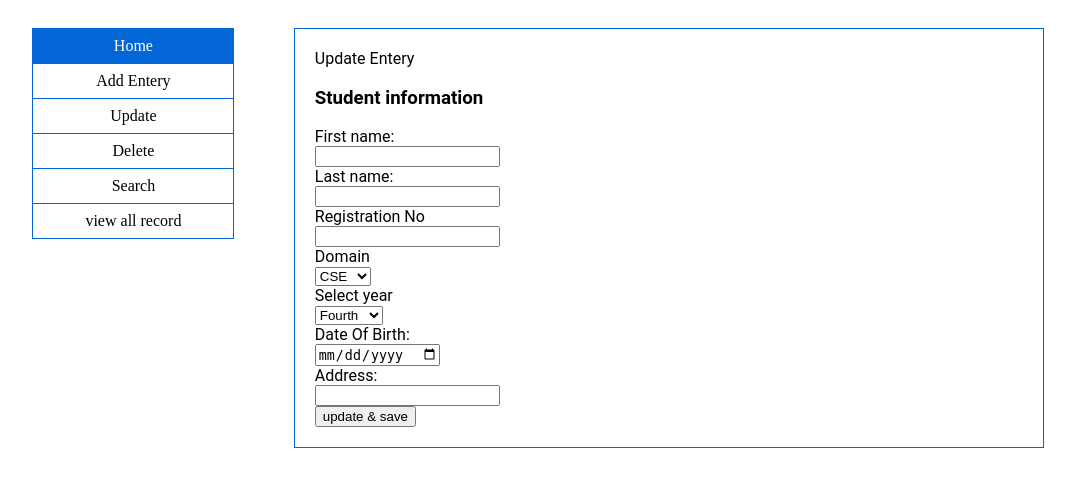
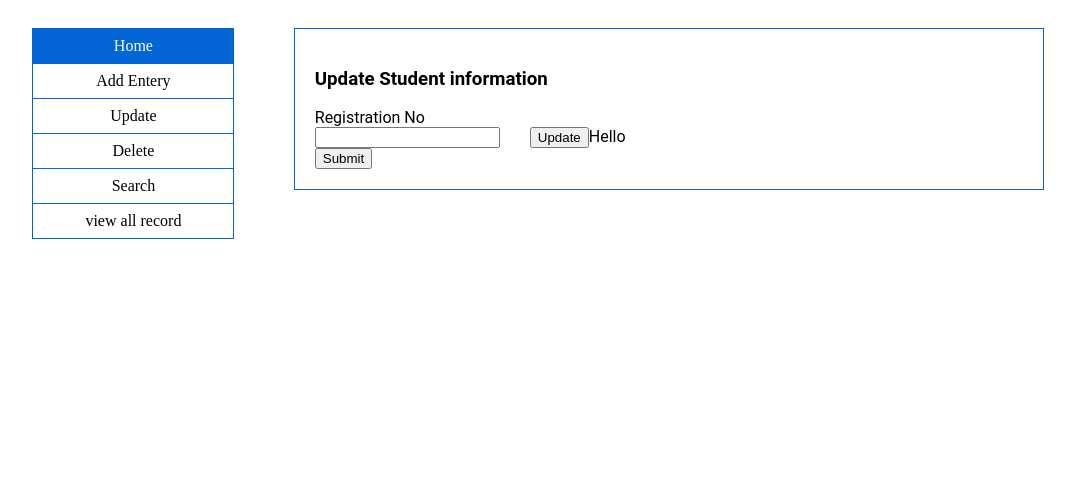
Before and after one commit to mazharul-miraz/student-information-system, a Flask app: page /update in a window 1280 px wide. Shown: the top 487 px of the page, without its empty margins (102-1177 px from the left). Run offline with Flask 2, Linux system fonts and the light colour scheme.

Commit message:
add super admin

```diff
--- a/app.py
+++ b/app.py
@@ -48,9 +48,12 @@ def Insertdata(request):
     return redirect('/')
 
 
-@app.route('/update')
+@app.route('/update', methods=['POST', 'GET'])
 def update():
-    return render_template('update.html')
+    if request.method == 'POST':
+        return SearchResult(request)
+    else:
+        return render_template('update.html')
 
 
 @app.route('/delete', methods=['POST', 'GET'])
@@ -106,5 +109,10 @@ def viewall():
     return render_template('viewall.html', user=user_list)
 
 
+@app.route('/sudo')
+def sudo():
+    return render_template('sudo.html')
+
+
 if __name__ == '__main__':
     app.run(debug=True)
--- a/static/style.css
+++ b/static/style.css
@@ -1,9 +1,6 @@
+body {}
 
-body{
-
-}
-
-.app-view{
+.app-view {
   overflow: hidden;
   /*	border:1px solid #0366D6;*/
   width: 80%;
--- a/templates/update.html
+++ b/templates/update.html
@@ -20,44 +20,38 @@
 			</ul>
 		</div>
 		<div class="content-bar">
-
-			<span>Update Entery</span>
-
-			<h3>Student information</h3>
-			<form action="">
-				First name:<br>
-				<input type="text" name="firstname">
-				<br>
-				Last name:<br>
-				<input type="text" name="lastname"><br>
-
-				Registration No<br>
-				<input type="number" name="regno"><br>
-
-				Domain<br>
-				<select name="domain">
-					<option value="cse" selected>CSE</option>
-					<option value="eee">EEE</option>
-					<option value="civil">CIVIL</option>
-				</select><br>
-
-				Select year<br>
-				<select name="year">
-					<option value="1st" selected>First</option>
-					<option value="1st" selected>Second</option>
-					<option value="1st" selected>Third</option>
-					<option value="1st" selected>Fourth</option>
-				</select><br>
-
-				Date Of Birth:<br>
-				<input type="date" name="date"><br>
-				Address:<br>
-				<input type="text" name="address"><br>
-				<input type="submit" value="update & save">
-			</form>
-			</table>
+			<h3>Update Student information</h3>
+			<form action="/update" method="POST">
+				<div class="userdata">
+					Registration No<br>
+					<input type="number" name="regno" required><br>
+					<input type="submit" value="Submit">
+				</div>
+			</form><br>
+			{% if user %}
+			<div class="src-dataview">
+				<table>
+					<tr>
+						<th>Registration No</th>
+						<th>First name</th>
+						<th>Last name</th>
+						<th>Year</th>
+						<th>Date of birth</th>
+						<th>Address</th>
+					</tr>
+					<tr>
+						<td>{{user.regno}}</td>
+						<td>{{user.firstname}} </td>
+						<td>{{user.lastname}}</td>
+						<td>{{user.year}}</td>
+						<td>{{user.date}}</td>
+						<td>{{user.address}}</td>
+					</tr>
+				</table>
+				{% endif %}
+				<input type="submit" value="Update"><span>Hello</span>
+			</div>
 		</div>
-
 	</div>
 
 
```
Also changed, not shown: other parts of static/style.css (+50 -9 lines), templates/sudo.html (added, +20 -0 lines). Lines whose indentation alone changed are shown as unchanged.
